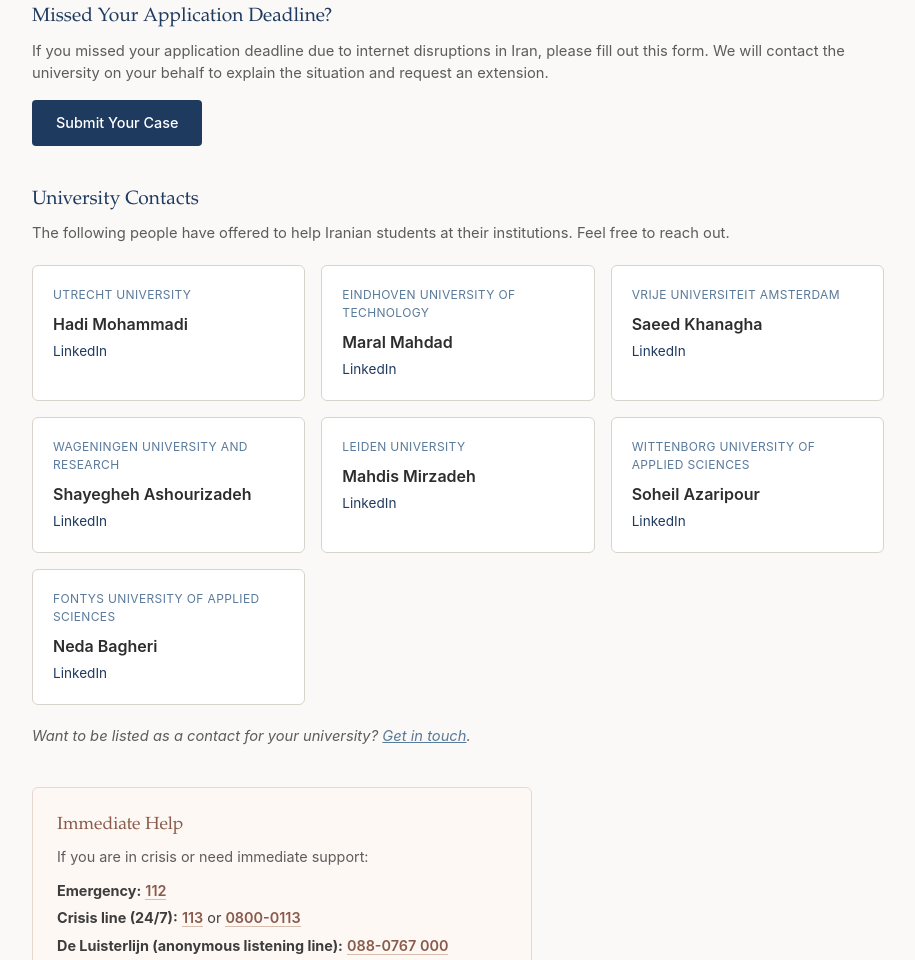
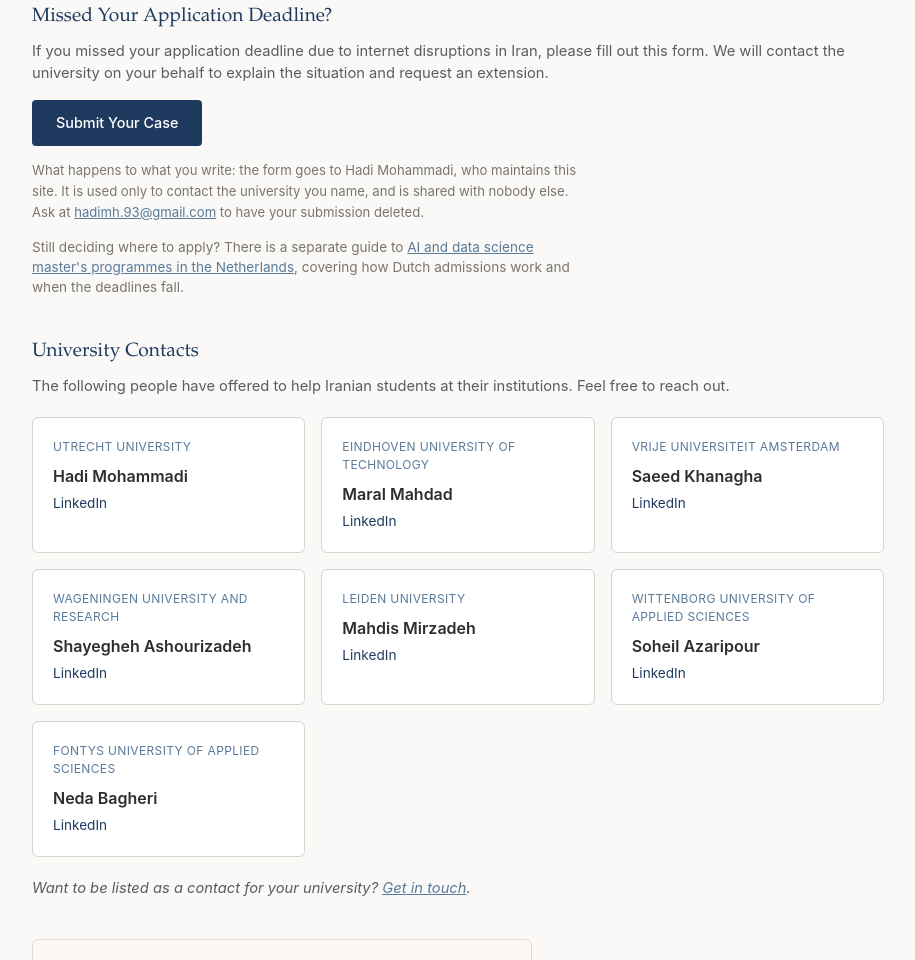
Before and after one commit to NLStudentSupport/nlstudentsupport.github.io, a plain HTML site: page iran-support/index.html in a window 1280 px wide. Shown: the part 905-1865 px from the top of the page, without its empty margins (182-1097 px from the left). Drawn offline with Linux system fonts and the light colour scheme.

Commit message:
Say what happens to a deadline-support submission, and point applicants at the master's guide

```diff
--- a/css/style.css
+++ b/css/style.css
@@ -1108,6 +1108,28 @@ footer a:hover {
   text-decoration: underline;
 }
 
+/* Both of these sit inside .action-section, whose own `p` rule is more
+   specific than a bare class, so they are scoped to win. */
+.action-section .form-privacy {
+  margin: 14px 0 0;
+  max-width: 560px;
+  font-size: 0.82rem;
+  color: #7a756e;
+  line-height: 1.6;
+}
+
+.action-section .aside-note {
+  margin: 14px 0 0;
+  max-width: 560px;
+  font-size: 0.85rem;
+  color: #7a756e;
+}
+
+.action-section .form-privacy a,
+.action-section .aside-note a {
+  color: #5a7a9a;
+}
+
 .contacts-note {
   font-size: 0.85rem;
   color: #888;
--- a/iran-support/index.html
+++ b/iran-support/index.html
@@ -68,6 +68,8 @@
           <h2>Missed Your Application Deadline?</h2>
           <p>If you missed your application deadline due to internet disruptions in Iran, please fill out this form. We will contact the university on your behalf to explain the situation and request an extension.</p>
           <a href="https://forms.gle/Kxruz1nnSb6BshN38" target="_blank" rel="noopener noreferrer" class="action-button">Submit Your Case</a>
+          <p class="form-privacy">What happens to what you write: the form goes to Hadi Mohammadi, who maintains this site. It is used only to contact the university you name, and is shared with nobody else. Ask at <a href="mailto:hadimh.93@gmail.com">hadimh.93@gmail.com</a> to have your submission deleted.</p>
+          <p class="aside-note">Still deciding where to apply? There is a separate guide to <a href="https://mohammadi.cv/guides/#ai-masters-netherlands" target="_blank" rel="noopener noreferrer">AI and data science master's programmes in the Netherlands</a>, covering how Dutch admissions work and when the deadlines fall.</p>
         </div>
 
         <div class="contacts-section">
```
